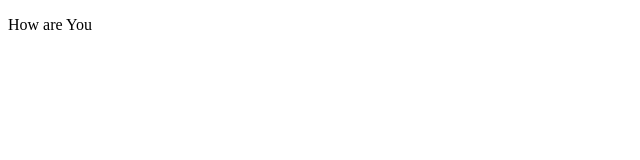
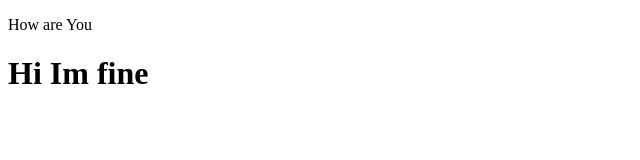
Before and after one commit to Pavan753/Booty, a plain HTML site: page index.html in a window 1280 px wide. Shown: the whole page, without its empty margins (0-640 px from the left). Drawn offline with Linux system fonts and the light colour scheme.

Commit message:
index file commiting

```diff
--- a/index.html
+++ b/index.html
@@ -7,5 +7,6 @@
   </head>
   <body>
     <p>How are You</p>
+    <h1>Hi Im fine</h1>
   </body>
 </html>
```
